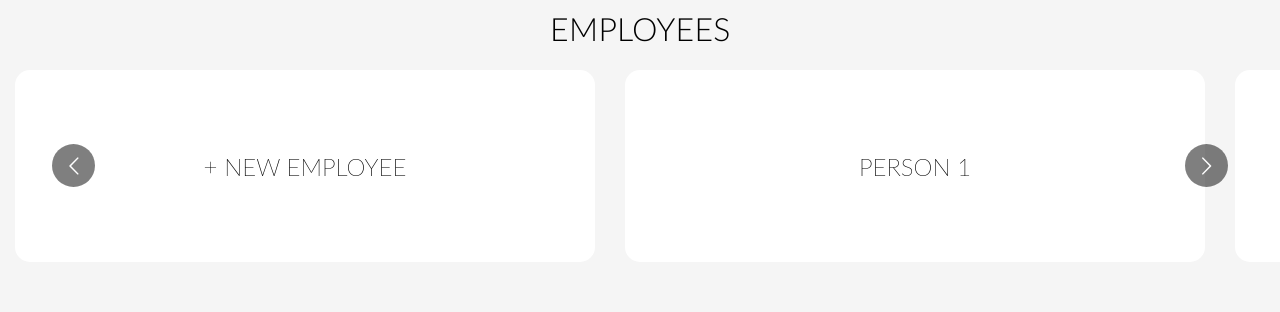
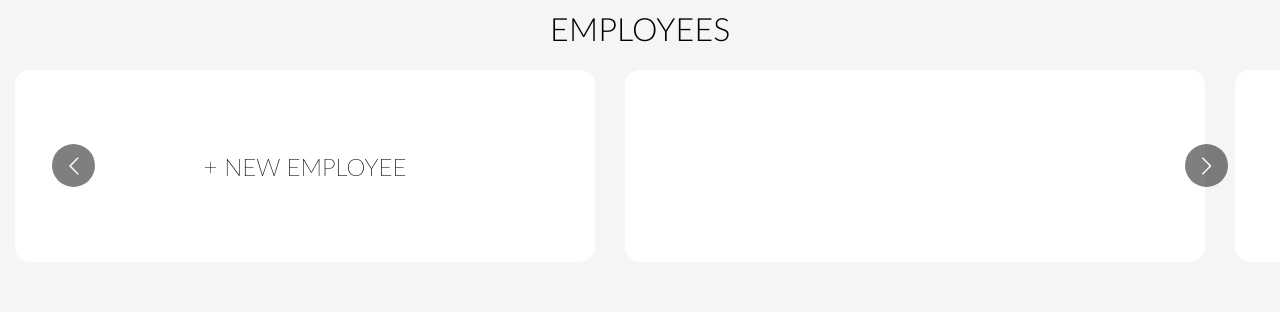
Before and after one commit to nigelrodrigues15/payroll, a React (Create React App) app: page /#/dashboard in a window 1280 px wide. Shown: the part 208-520 px from the top of the page. Built offline with nearby package versions, Linux system fonts and the light colour scheme.

Commit message:
dashboard

```diff
--- a/src/components/dashboard/dashboard.jsx
+++ b/src/components/dashboard/dashboard.jsx
@@ -11,7 +11,6 @@ import Select from '@material-ui/core/Select';
 class Dashboard extends React.Component {
     constructor(props) {
         super(props);
-        debugger
     }
 
     componentWillMount() {
@@ -22,8 +21,8 @@ class Dashboard extends React.Component {
         let result = employees.map((employee,i) => {
             return (
                 <div key={i} className="carouselList">
-                        <Link className="Link" to={`/employee/${employee}`}>
-                                 <div className='listContent'>{employee}</div>
+                        <Link className="Link" to={`/employee/${i}`}>
+                                 <div className='listContent'>{employee.name}</div>
                         </Link>
                 </div>
             )
```
